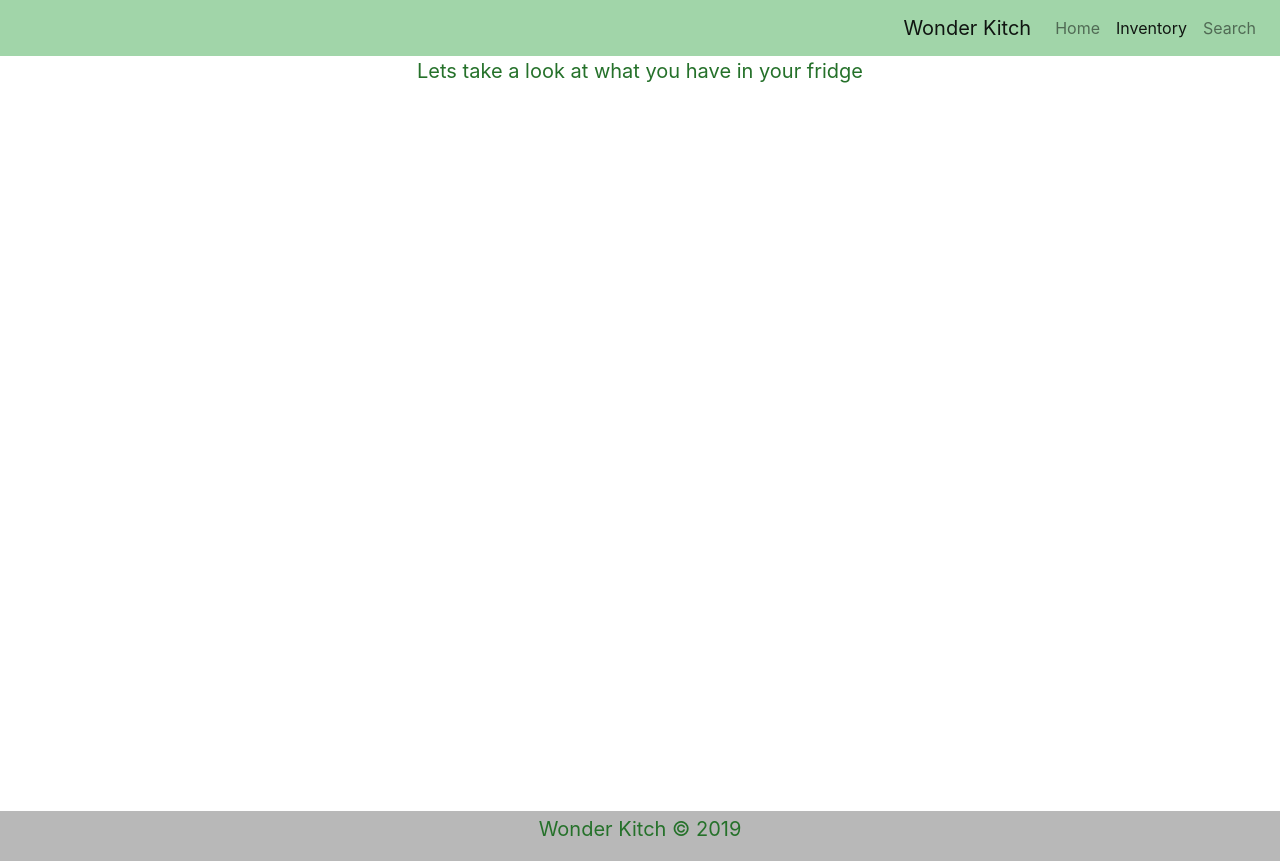
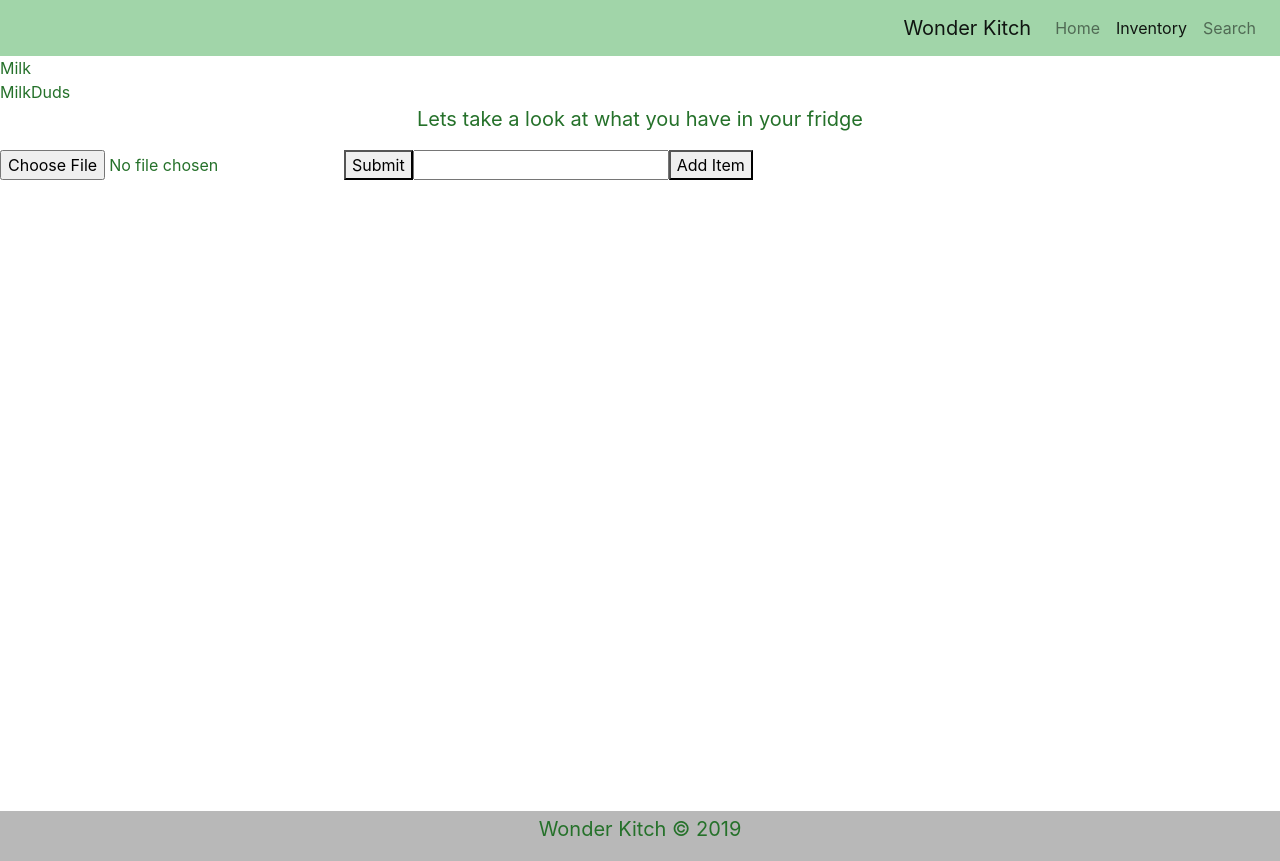
Before and after one commit to lalaneha/wonder-kitch-web, a React (Create React App) app: page /inventory in a window 1280 px wide. Built offline with nearby package versions, Linux system fonts and the light colour scheme.

Commit message:
upload and add item feature

```diff
--- a/package.json
+++ b/package.json
@@ -2,6 +2,7 @@
   "name": "wonder-kitch-web",
   "version": "0.1.0",
   "private": true,
+  "proxy": "http://localhost:3003",
   "dependencies": {
     "axios": "^0.19.0",
     "mdbreact": "^4.22.0",
@@ -34,7 +35,9 @@
   },
   "description": "This project was bootstrapped with [Create React App](https://github.com/facebook/create-react-app).",
   "main": "index.js",
-  "devDependencies": {},
+  "devDependencies": {
+    "express": "^4.17.1"
+  },
   "repository": {
     "type": "git",
     "url": "git+https://github.com/lalaneha/wonder-kitch-web.git"
--- /dev/null
+++ b/src/components/FridgeItem/FridgeItem.js
@@ -0,0 +1,5 @@
+import React from 'react';
+
+const FridgeItem = props => <div>{props.item.name}</div>;
+
+export default FridgeItem;
--- /dev/null
+++ b/src/components/FridgeItem/index.js
@@ -0,0 +1,2 @@
+import FridgeItem from './FridgeItem';
+export default FridgeItem;
--- a/src/pages/Inventory.js
+++ b/src/pages/Inventory.js
@@ -1,11 +1,88 @@
-import React, { Component } from "react";
+//installed and used axios for submit function
+import axios from "axios";
+import React, { useState, useEffect } from "react";
+import FridgeItem from "../components/FridgeItem";
+let id = 2
+const data = [{name:'Milk', id:'1', qty:1}, {name:'MilkDuds', id:'2', qty:1}]
+function Inventory() {
+const [file, setFile] = useState(undefined);
+const [inventory, setInventory] = useState({});
+const [newItemText, setnewItemText] = useState('');
+const createMap = data => data.reduce((map, item)=>{
+  map[item.name]   = item;
+  return map
+}, {});
 
-function Inventory() {
-  return (
+const onSubmit = () => {
+  if(file){
+  const data = new FormData()
+    data.append('file', file)
+    axios.post ("/fileProcess", data)
+    //sucessful date we got back
+    .then(res => {
+      console.log(res);
+    })
+    .catch(err => {
+      console.log(err);
+    })
+  }
+}
+
+const onChangeHandler = evt => {
+  setFile(evt.target.files[0]);
+
+}
+
+//each time we add something need to figure out if we already have it and be able to increment
+//each item needs to be saved in db,
+const addItem = () => {
+  if(newItemText.length > 0){
+    const newInventory = {...inventory};
+    const item = newInventory[newItemText];
+    if(item) {
+      const newItem = {...item, qty: item.qty + 1};
+      newInventory[newItemText] = newItem;
+      setInventory(newInventory);
+    }
+    else {
+      id++;
+      //WE woudl make a DB req normally
+      setInventory(Object.assign(newInventory, {[newItemText]: {name: newItemText,
+      id, gty:1}}));
+    }
+  }
+}
+
+useEffect(()=> {
+  console.log('USE EFFECT ALLED')
+  setInventory(createMap(data));
+}, [data]);
+
+const itemChangeHandler = evt => {
+  setnewItemText(evt.target.value);
+}
+  console.log(inventory);
+  const currentInventory = Object.keys(inventory);
+  return currentInventory.length > 0 ?
+   (
     <div>
+    <div className="item-container">
+      {currentInventory.map(key => {
+        const item = inventory[key];
+        return <FridgeItem key={item.id} item={item} />;
+      })}
+    </div>
     <p>Lets take a look at what you have in your fridge</p>
+    <input type="file" name="file" onChange={onChangeHandler}/>
+    <button onClick={onSubmit}>Submit</button>
+    <input type="text" value={newItemText} name="newItemText" onChange={itemChangeHandler}/>
+    <button onClick={addItem}>Add Item</button>
     </div>
-  );
+  ) :
+  (
+    <div>Loading ......</div>
+  )
 }
 
 export default Inventory;
+//create input to accept file,
```
Also changed, not shown: 1 other file (tests, documents, lock files or other folders).
